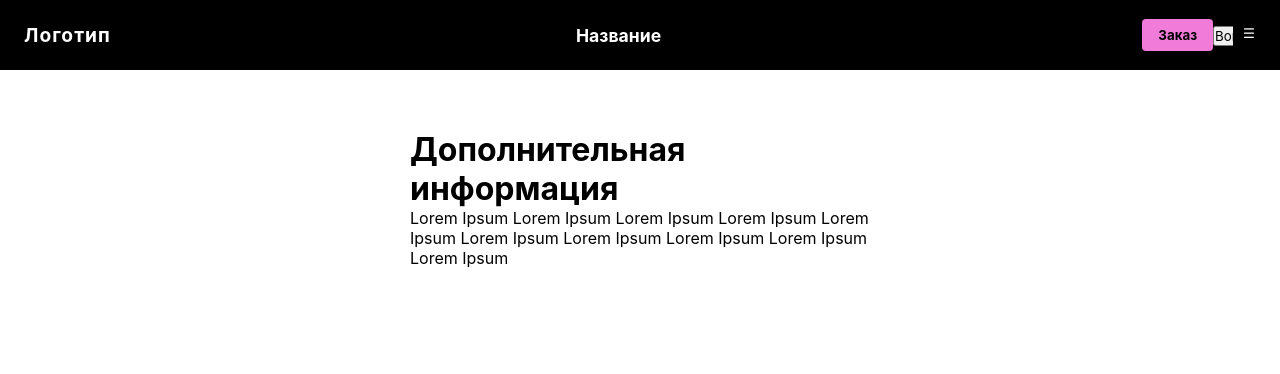
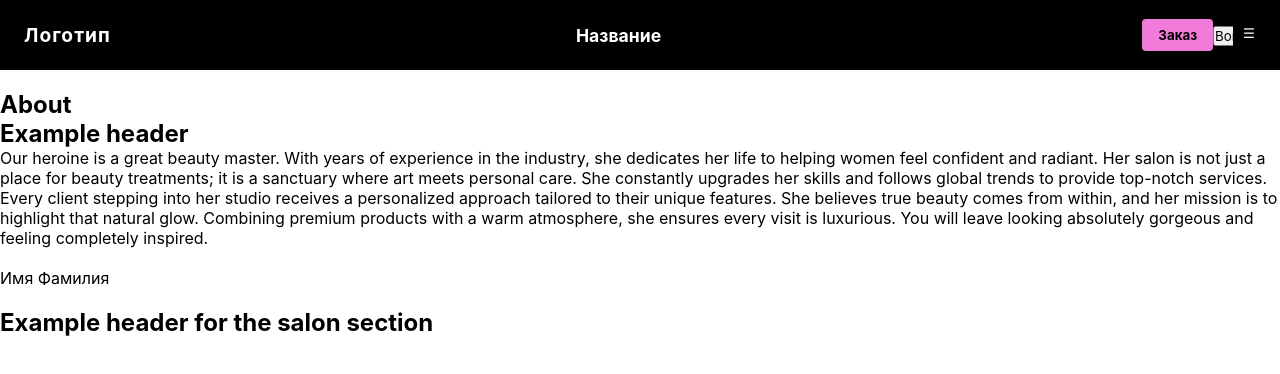
Before and after one commit to smmrlg/website, a Vue app: page /about in a window 1280 px wide. Shown: the top 374 px of the page. Built offline with nearby package versions, Linux system fonts and the light colour scheme.

Commit message:
Added HTML for About.vue

```diff
--- a/src/components/ContentBlock.vue
+++ b/src/components/ContentBlock.vue
@@ -2,7 +2,25 @@
         <div class="content-block">
             <h1> Основной блок контента для MainScreen.vue (test)</h1>
 
+            <div class="title">
+                <h1>{{ mainTitle }}</h1>
+                <h2>{{ subTitle }}</h2>
+            </div>
+        <!-- Отложено до лучших времён -->
+        </div>
+</template>
+
+ <script setup>
+        const props = defineProps ({
+            mainTitle: {
+                type: String,
+                required: true
+            },
+            subTitle: {
+                type: String,
+                required: true
+            }
+        })
 
 
-        </div>
-</template>
+</script>
--- a/src/views/About.vue
+++ b/src/views/About.vue
@@ -1,16 +1,42 @@
 <template>
-    <div class="page-padding">
-        <h1>Дополнительная информация</h1>
-        <p> Lorem Ipsum Lorem Ipsum Lorem Ipsum Lorem Ipsum Lorem Ipsum Lorem Ipsum Lorem Ipsum Lorem Ipsum Lorem Ipsum Lorem Ipsum</p>
-    </div>
+        <section class="initial"> <!-- Самый верхний элемент на странице. Текст About должен быть наложен на фотку. -->
+            <img class="initial-background-img">
+            <h1 class="about"> About </h1>
+        </section>
+
+        <section class="owner"> <!-- Описание персоны о которой идет речь на странице About -->
+            <h1 class="owner-header"> Example header </h1>
+
+            <div class="owner-description">
+                <p> Our heroine is a great beauty master. With years of experience in the industry, she dedicates her life to helping women feel confident and radiant. Her salon is not just a place for beauty treatments; it is a sanctuary where art meets personal care. She constantly upgrades her skills and follows global trends to provide top-notch services. </p>
+                <p> Every client stepping into her studio receives a personalized approach tailored to their unique features. She believes true beauty comes from within, and her mission is to highlight that natural glow. Combining premium products with a warm atmosphere, she ensures every visit is luxurious. You will leave looking absolutely gorgeous and feeling completely inspired. </p>
+            </div>
+
+            <img class="owner-photo"> <!-- Здесь будет фотка -->
+            <p class="owner-name"> Имя Фамилия</p> <!-- Этот текст должен быть наложен на фотку выше -->
+        </section>
+
+        <section class="salon">
+            <img class="salon-photo"> <!-- Фотка салона -->
+
+            <h1 class="salon-header"> Example header for the salon section </h1>
+
+            <div class="salon-description">
+                <p> </p>
+                <p> </p>
+            </div>
+
+            <div class="grouped-photos"> <!-- Ещё две фотки салона -->
+                <img>
+                <img>
+            </div>
+        </section>
+
+<!-- TODO: Вынести CSS в отдельный файл, почитать про импорт CSS и как лучше расположить отдельные CSS в файлах проекта -->
 </template>
 
 <style scoped>
-    .page-padding {
-            padding: 60px 20px; /* Отступ сверху */
-            max-width: 500px;
-            margin: 0 auto;
-}
+
 
 
 </style>
```
